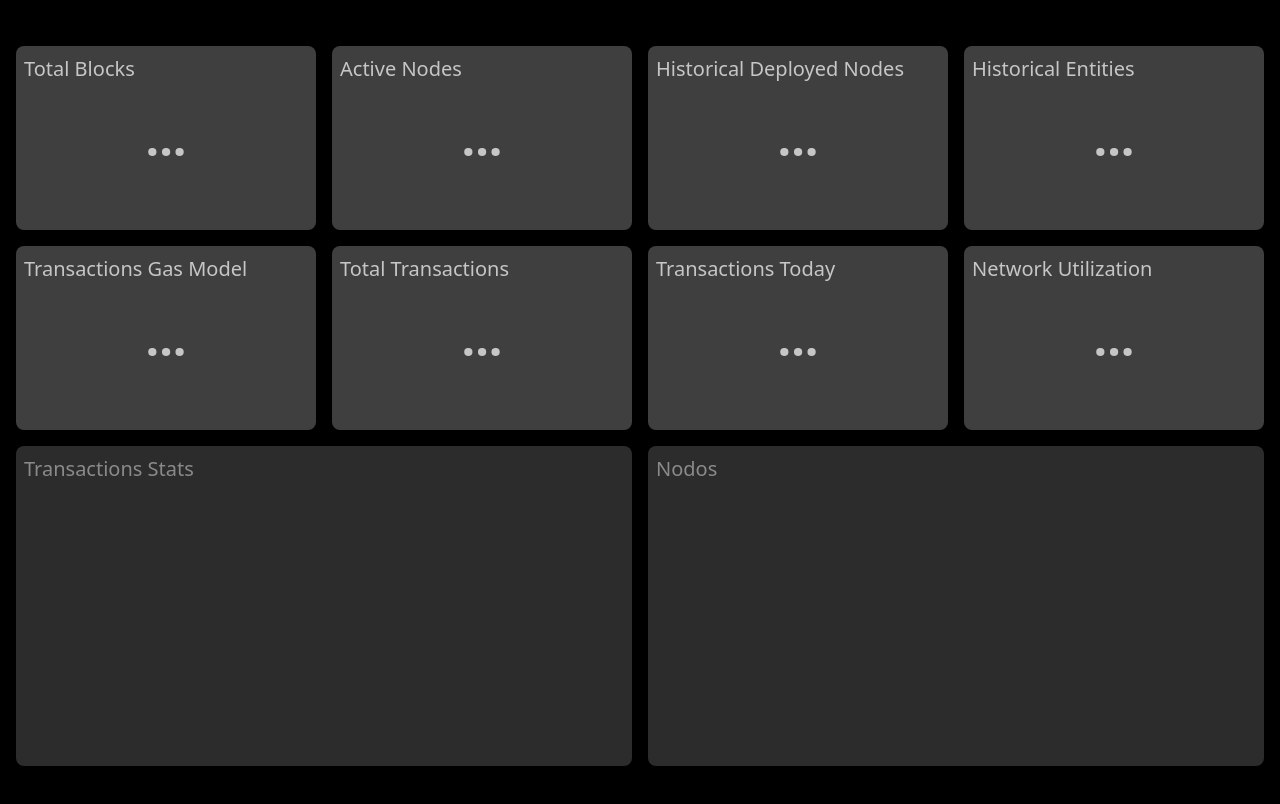
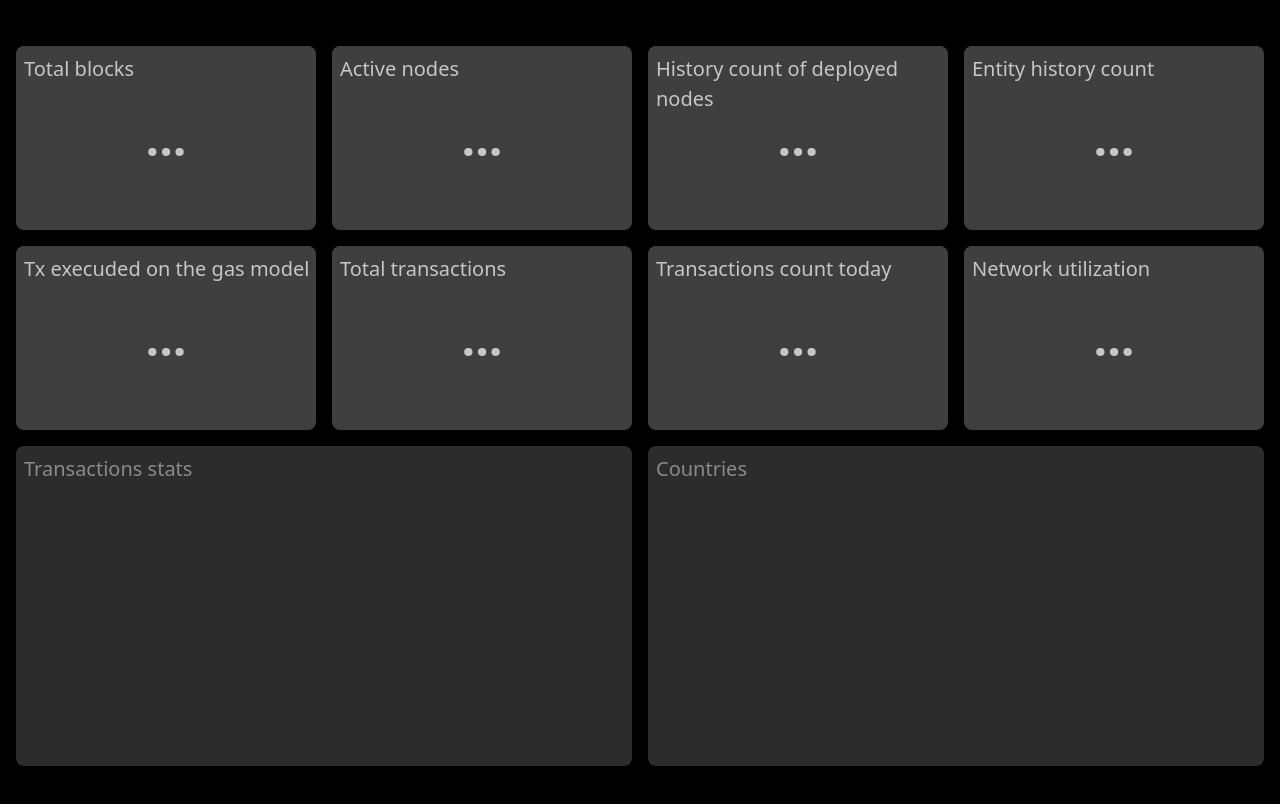
Before and after one commit to LACNetNetworks/network-dashboard, a plain HTML site: page index.html in a window 1280 px wide. Drawn offline with nearby package versions, Linux system fonts and the light colour scheme; no server answers.

Commit message:
Update index.html

```diff
--- a/index.html
+++ b/index.html
@@ -118,44 +118,44 @@
 <div class="container mx-auto p-4">
     <div class="grid gap-4 grid-cols-1 sm:grid-cols-2 lg:grid-cols-4 h-screen">
         <div class="col-span-1 card1 text-white rounded-lg p-4" data-tooltip="Total blocks produced">
-            <div class="card-title">Total Blocks</div>
+            <div class="card-title">Total blocks</div>
             <div class="card-value" id="total_blocks" >...</div>
         </div>
         <div class="col-span-1 card1 text-white rounded-lg p-4" data-tooltip="Current active nodes">
-            <div class="card-title">Active Nodes</div>
+            <div class="card-title">Active nodes</div>
             <div class="card-value" id="activeNode"> ...
             </div>
         </div>
         <div class="col-span-1 card1 text-white rounded-lg p-4" data-tooltip="Total nodes deployed over the time">
-            <div class="card-title">Historical Deployed Nodes</div>
+            <div class="card-title">History count of deployed nodes</div>
             <div class="card-value" id="historicalDeployedNodes">...</div>
         </div>
         <div class="col-span-1 card1 text-white rounded-lg p-4" data-tooltip="Total entities over the time">
-            <div class="card-title">Historical Entities</div>
+            <div class="card-title">Entity history count</div>
             <div class="card-value" id="historicalTopEntities">...</div>
         </div>
         <div class="col-span-1 card1 text-white rounded-lg p-4" data-tooltip="Total transactions executed on the gas mopdel">
-            <div class="card-title">Transactions Gas Model</div>
+            <div class="card-title">Tx execuded on the gas model</div>
             <div class="card-value" id="txCount">...</div>
         </div>
         <div class="col-span-1 card1 text-white rounded-lg p-4" data-tooltip="Total transactions accumulated over time">
-            <div class="card-title">Total Transactions</div>
+            <div class="card-title">Total transactions</div>
             <div class="card-value" id="total_transactions">...</div>
         </div>
         <div class="col-span-1 card1 text-white rounded-lg p-4" data-tooltip="Total transactions executed today">
-            <div class="card-title">Transactions Today</div>
+            <div class="card-title">Transactions count today</div>
             <div class="card-value" id="transactions_today">...</div>
         </div>
         <div class="col-span-1 card1 text-white rounded-lg p-4" data-tooltip="Current Nnetwork utilization percentage">
-            <div class="card-title">Network Utilization</div>
+            <div class="card-title">Network utilization</div>
             <div class="card-value" id="network_utilization_percentage">...</div>
         </div>
         <div class="col-span-1 sm:col-span-2 lg:col-span-2 card text-white rounded-lg p-4" data-tooltip="Total transacction over athe last 20 days">
-            <div class="card-title">Transactions Stats</div>
+            <div class="card-title">Transactions stats</div>
             <canvas id="txChart" class="w-full h-full"></canvas>
         </div>
         <div class="col-span-1 sm:col-span-2 lg:col-span-2 card text-white rounded-lg p-4" data-tooltip="Geolocalized Nodes">
-            <div class="card-map">Nodos</div>
+            <div class="card-map">Countries</div>
             <div id="map"></div>
         </div>
     </div>
```
